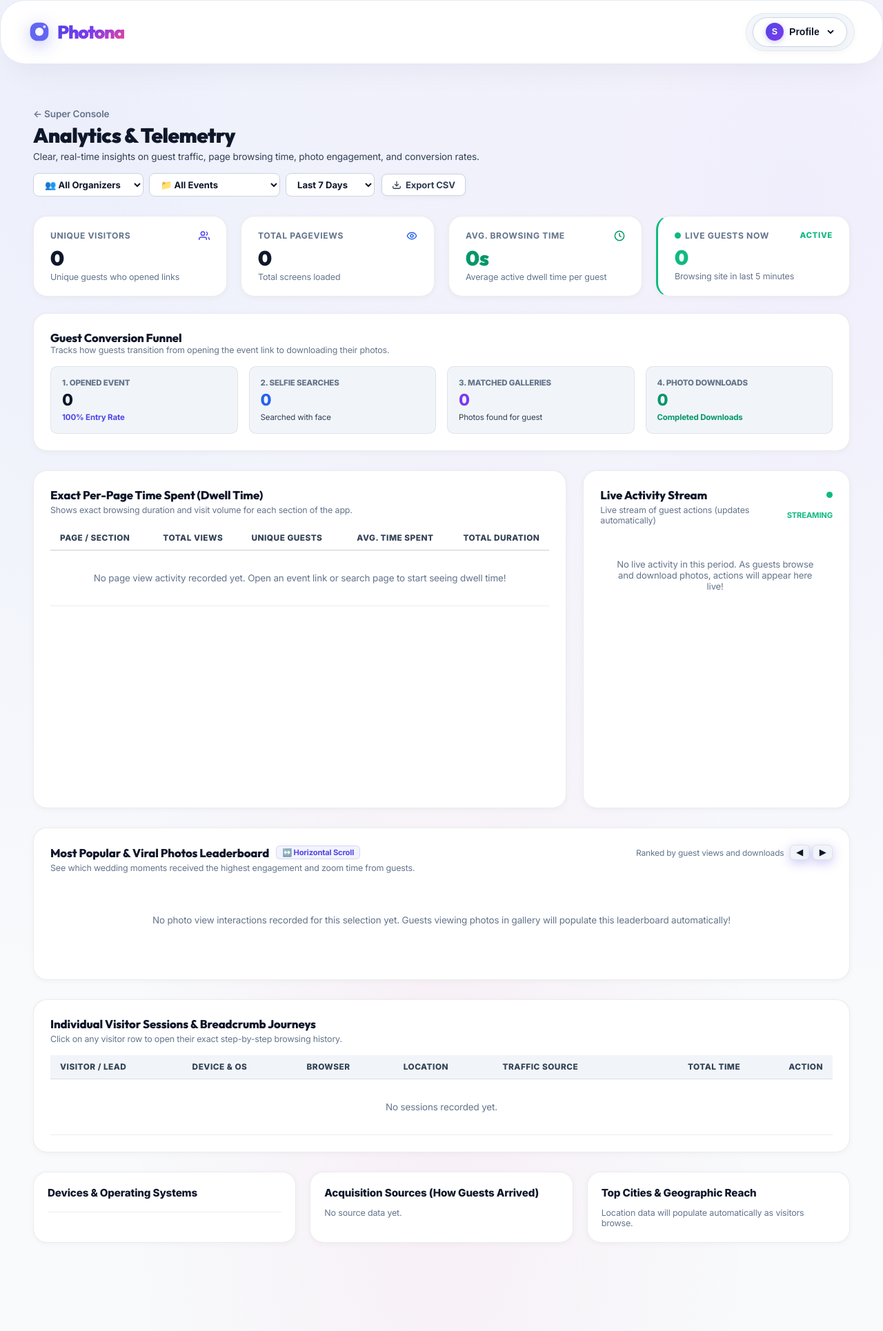
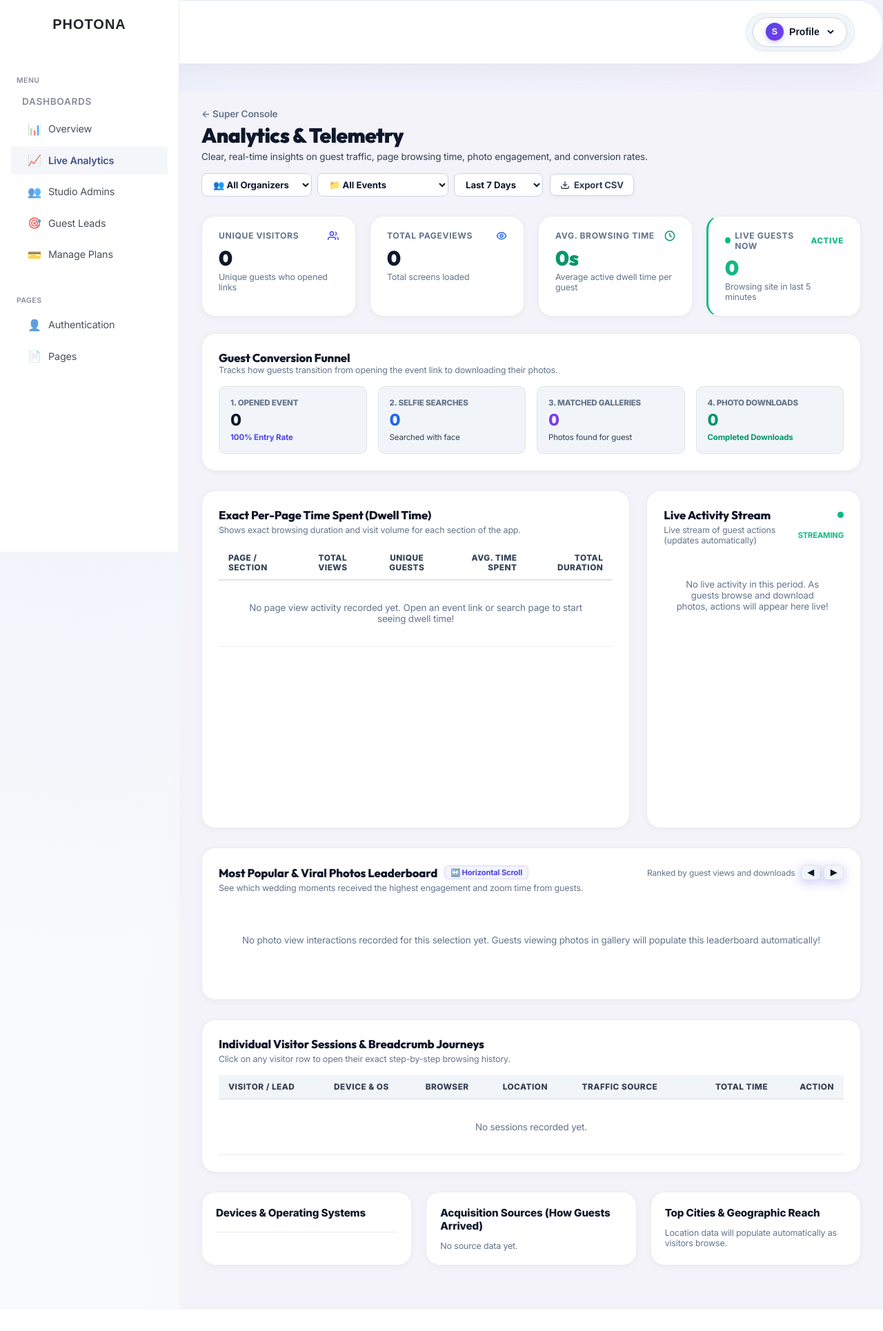
Before and after one commit to fandtedusolutions/photona-trail, a Django app: page /super-admin/analytics/ in a window 1280 px wide. Shown: the whole page at 69% size. After the commit the page ends 1843 px from the top, so only its background shows below. Run offline with Django 5.2, Linux system fonts and the light colour scheme; the visitor is signed in with stand-in values (Sample User, id 1); data comes from the database, SQL or seed files in the repository; data that the repository does not hold is empty; parts of the project's set-up code (start-up, migrations or seed data) failed here and were passed over; some libraries are stand-ins or nearby versions.

Commit message:
feat: add Live Analytics navigation link to super admin sidebar and header

```diff
--- /dev/null
+++ b/gallery/templates/gallery/_super_admin_sidebar.html
@@ -0,0 +1,40 @@
+<aside class="admin-sidebar">
+    <div class="sidebar-brand">
+        <span class="sidebar-brand-text">PHOTONA</span>
+    </div>
+
+    <div class="sidebar-section-label">Menu</div>
+
+    <div style="padding: 0 1rem; margin-bottom: 1rem;">
+        <div style="font-size: 0.85rem; color: var(--vz-text-muted, #878a99); font-weight: 600; padding: 0.5rem 1rem; margin-bottom: 0.2rem; text-transform: uppercase; letter-spacing: 0.05em;">
+            Dashboards
+        </div>
+        <div style="display: flex; flex-direction: column; gap: 0.3rem;">
+            <a href="{% url 'gallery:super_admin_dashboard' %}" class="sidebar-nav-item {% if active_tab == 'overview' %}active{% endif %}">
+                <span class="sidebar-nav-icon">📊</span> Overview
+            </a>
+            <a href="{% url 'gallery:super_admin_analytics' %}" class="sidebar-nav-item {% if active_tab == 'analytics' %}active{% endif %}">
+                <span class="sidebar-nav-icon">📈</span> Live Analytics
+            </a>
+            <a href="{% url 'gallery:super_admin_studio_admins' %}" class="sidebar-nav-item {% if active_tab == 'tenants' %}active{% endif %}">
+                <span class="sidebar-nav-icon">👥</span> Studio Admins
+            </a>
+            <a href="{% url 'gallery:super_admin_guest_leads' %}" class="sidebar-nav-item {% if active_tab == 'leads' %}active{% endif %}">
+                <span class="sidebar-nav-icon">🎯</span> Guest Leads
+            </a>
+            <a href="{% url 'gallery:super_admin_manage_plans' %}" class="sidebar-nav-item {% if active_tab == 'plans' %}active{% endif %}">
+                <span class="sidebar-nav-icon">💳</span> Manage Plans
+            </a>
+        </div>
+    </div>
+
+    <div class="sidebar-section-label">Pages</div>
+    <div style="padding: 0 1rem; display: flex; flex-direction: column; gap: 0.3rem;">
+        <a href="{% url 'gallery:dashboard' %}" class="sidebar-nav-item">
+            <span class="sidebar-nav-icon">👤</span> Authentication
+        </a>
+        <a href="/" class="sidebar-nav-item">
+            <span class="sidebar-nav-icon">📄</span> Pages
+        </a>
+    </div>
+</aside>
--- a/gallery/templates/gallery/analytics_dashboard.html
+++ b/gallery/templates/gallery/analytics_dashboard.html
@@ -5,6 +5,96 @@
 
 {% block content %}
 <style>
+    /* Super Admin Framework */
+    :root {
+        --vz-bg: #f3f3f9;
+        --vz-card-bg: #ffffff;
+        --vz-text-main: #495057;
+        --vz-text-muted: #878a99;
+        --vz-text-dark: #212529;
+        --vz-primary: #405189;
+        --vz-border: #e9ebec;
+    }
+    .app-container { max-width: 100% !important; margin: 0 !important; padding: 0 !important; }
+    .admin-shell { display: flex; min-height: 100vh; }
+    .admin-sidebar {
+        width: 260px;
+        background: var(--vz-card-bg, #ffffff);
+        border-right: 1px solid var(--vz-border, #e9ebec);
+        display: flex;
+        flex-direction: column;
+        position: fixed;
+        top: 0;
+        bottom: 0;
+        left: 0;
+        z-index: 1000;
+        overflow-y: auto;
+    }
+    .sidebar-brand {
+        display: flex;
+        align-items: center;
+        justify-content: center;
+        height: 70px;
+        padding: 0 1.5rem;
+        margin-bottom: 1rem;
+    }
+    .sidebar-brand-text {
+        font-family: 'Poppins', sans-serif;
+        font-size: 1.25rem;
+        font-weight: 700;
+        color: var(--vz-text-dark, #212529);
+        letter-spacing: 1px;
+        text-transform: uppercase;
+    }
+    .sidebar-section-label {
+        font-size: 0.65rem;
+        font-weight: 600;
+        color: var(--vz-text-muted, #878a99);
+        text-transform: uppercase;
+        letter-spacing: 0.05em;
+        padding: 0 1.5rem;
+        margin-top: 1.5rem;
+        margin-bottom: 0.5rem;
+    }
+    .sidebar-nav-item {
+        display: flex;
+        align-items: center;
+        gap: 10px;
+        padding: 0.65rem 1.5rem;
+        font-size: 0.9rem;
+        color: var(--vz-text-main, #495057);
+        text-decoration: none;
+        transition: all 0.2s;
+    }
+    .sidebar-nav-item:hover, .sidebar-nav-item.active {
+        color: var(--vz-primary, #405189);
+        font-weight: 600;
+        background: rgba(64, 81, 137, 0.05);
+    }
+    .sidebar-nav-icon {
+        width: 20px;
+        display: flex;
+        align-items: center;
+        justify-content: center;
+        font-size: 1rem;
+        opacity: 0.7;
+    }
+    .sidebar-nav-item.active .sidebar-nav-icon {
+        opacity: 1;
+    }
+    .admin-main-wrapper {
+        margin-left: 260px;
+        flex: 1;
+        display: flex;
+        flex-direction: column;
+        min-width: 0;
+        background: var(--vz-bg, #f3f3f9);
+    }
+    @media (max-width: 991px) {
+        .admin-sidebar { display: none; }
+        .admin-main-wrapper { margin-left: 0; }
+    }
+
     .analytics-kpi-grid {
         display: grid;
         grid-template-columns: repeat(auto-fit, minmax(220px, 1fr));
@@ -114,7 +204,13 @@
     }
 </style>
 
-<div style="max-width: 1350px; margin: 0 auto; padding: 1.5rem 1rem 4rem 1rem;">
+<div class="admin-shell">
+    <!-- ══ LEFT SIDEBAR ══ -->
+    {% include 'gallery/_super_admin_sidebar.html' %}
+
+    <!-- ══ RIGHT MAIN PANEL ══ -->
+    <div class="admin-main-wrapper">
+        <div style="max-width: 1400px; margin: 0; padding: 1.5rem 2rem 4rem 2rem;">
     <!-- ══ HEADER & CONTROLS ══ -->
     <div style="display: flex; justify-content: space-between; align-items: flex-start; margin-bottom: 1.75rem; flex-wrap: wrap; gap: 1rem;">
         <div>
@@ -582,6 +678,9 @@
         </div>
     </div>
 </div>
+        </div>
+    </div>
+</div>
 
 <!-- ══ VISITOR JOURNEY TIMELINE SLIDE-OVER DRAWER ══ -->
 <div id="sessionDrawer" class="timeline-drawer" onclick="closeSessionDrawer(event)">
```
Also changed, not shown: gallery/templates/gallery/super_admin.html (+4 -40 lines).
